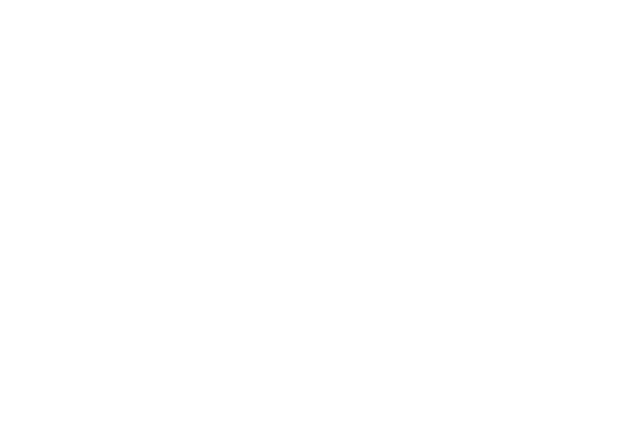
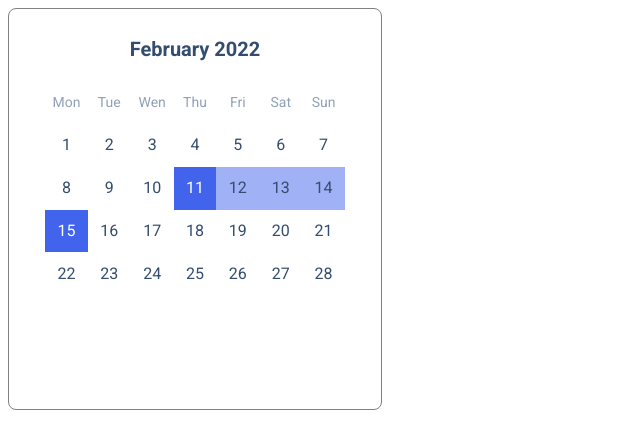
Before and after one commit to js-tasks-ru/htmlcss-20220210_daria-kuzina-e, a website: page 05-lection3/03-calendar/index.html in a window 1280 px wide. Shown: the whole page, without its empty margins (0-640 px from the left). Drawn offline with Linux system fonts and the light colour scheme.

Commit message:
5th task

```diff
--- a/05-lection3/03-calendar/calendar.css
+++ b/05-lection3/03-calendar/calendar.css
@@ -0,0 +1,69 @@
+@import url('https://fonts.googleapis.com/css2?family=Source+Sans+Pro:wght@300&display=swap');
+
+body {
+    font-family: Source Sans Pro;
+}
+
+.calendar{
+   width: 100%;
+   max-width: 300px;
+   padding: 28px 36px;
+   border: 1px solid gray;
+   border-radius: 8px;
+}
+
+.calendar__wrapper{
+    padding-bottom: 100%;
+    position: relative;
+}
+
+.calendar__inner{
+    position: absolute;
+    display: grid;
+    grid-template-columns: repeat(7, 1fr);
+    grid-template-rows: repeat(7, 1fr) ;
+    top: 0;
+    left: 0;
+    bottom: 0;
+    right: 0;
+
+}
+
+.calendar__item{
+    display: flex;
+    justify-content: center;
+    align-items: center;
+    font-size: 16px;
+    line-height: 14px;
+    color: #334D6e;
+
+
+}
+
+.calendar__item_day{
+    color: #90a0b7;
+    font-size: 14px;
+}
+
+.calendar__titel{
+    font-weight: 600;
+    font-size: 20px;
+    line-height: 24px;
+    color: #334d6e;
+    text-align: center;
+    margin-bottom: 20px;
+}
+
+
+.calendar__item-fist-day{
+    grid-column-start: 6;
+}
+
+.calendar__item_active {
+    background: #4263EB;
+    color: white;
+  }
+
+  .calendar__item_between-active {
+    background:  #A0B1F5;
+  }
--- a/05-lection3/03-calendar/index.html
+++ b/05-lection3/03-calendar/index.html
@@ -1,12 +1,56 @@
 <!DOCTYPE html>
 <!-- Страница с календарем -->
-<html lang="ru">
+<html lang="en">
     <head>
         <link rel="stylesheet" href="../../assets/css/main.css">
         <link rel="stylesheet" href="./calendar.css">
         <title>Calendar</title>
     </head>
     <body>
+        <div class="calendar">
+            <div class="calendar__titel">February 2022</div>
+            <div class="calendar__wrapper">
+                <div class="calendar__inner">
+                    <span class="calendar__item calendar__item_day">Mon</span>
+                    <span class="calendar__item calendar__item_day">Tue</span>
+                    <span class="calendar__item calendar__item_day">Wen</span>
+                    <span class="calendar__item calendar__item_day">Thu</span>
+                    <span class="calendar__item calendar__item_day">Fri</span>
+                    <span class="calendar__item calendar__item_day">Sat</span>
+                    <span class="calendar__item calendar__item_day">Sun</span>
 
+
+                    <span class="calendar__item calendar__item_fist-day">1</span>
+                    <span class="calendar__item">2</span>
+                    <span class="calendar__item">3</span>
+                    <span class="calendar__item">4</span>
+                    <span class="calendar__item">5</span>
+                    <span class="calendar__item">6</span>
+                    <span class="calendar__item">7</span>
+                    <span class="calendar__item">8</span>
+                    <span class="calendar__item">9</span>
+                    <span class="calendar__item">10</span>
+                    <span class="calendar__item calendar__item_active">11</span>
+                    <span class="calendar__item calendar__item_between-active">12</span>
+                    <span class="calendar__item calendar__item_between-active">13</span>
+                    <span class="calendar__item calendar__item_between-active">14</span>
+                    <span class="calendar__item calendar__item_active">15</span>
+                    <span class="calendar__item">16</span>
+                    <span class="calendar__item">17</span>
+                    <span class="calendar__item">18</span>
+                    <span class="calendar__item">19</span>
+                    <span class="calendar__item">20</span>
+                    <span class="calendar__item">21</span>
+                    <span class="calendar__item">22</span>
+                    <span class="calendar__item">23</span>
+                    <span class="calendar__item">24</span>
+                    <span class="calendar__item">25</span>
+                    <span class="calendar__item">26</span>
+                    <span class="calendar__item">27</span>
+                    <span class="calendar__item">28</span>
+
+                </div>
+            </div>
+        </div>
     </body>
 </html>
```
